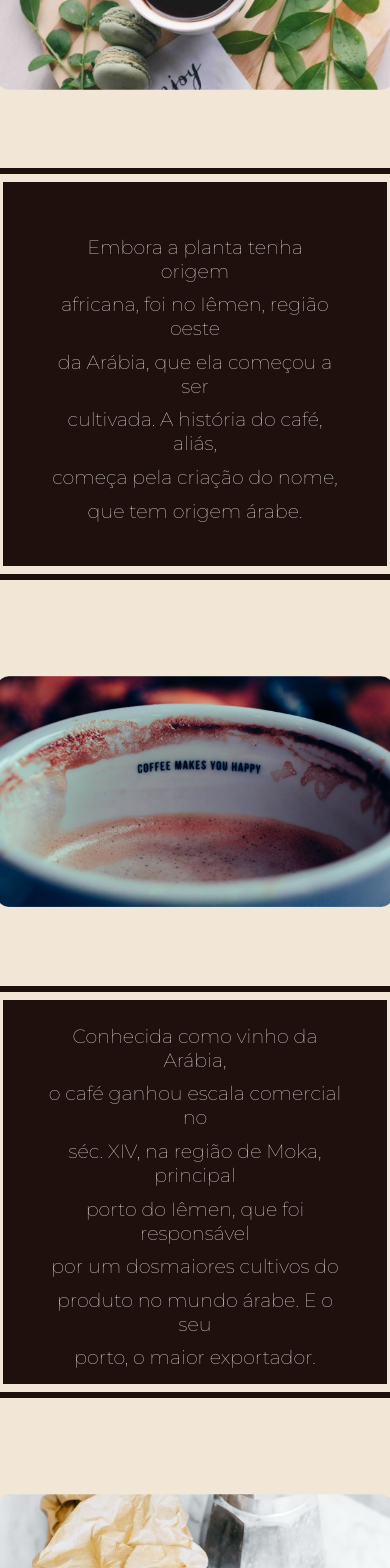
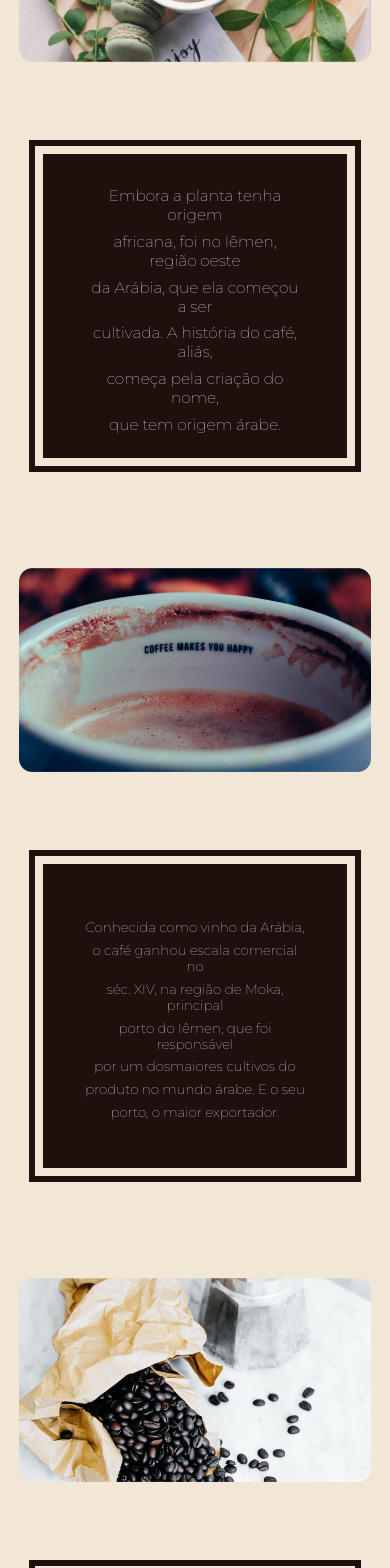
Before and after one commit to thaiis-souto7/VinhoDaArabia.io, a React (Create React App) app: page / in a window 390 px wide. Shown: the part 2440-4008 px from the top of the page. Built offline with nearby package versions, Linux system fonts and the light colour scheme; a web font is replaced by a local one.

Commit message:
responsividade celular

```diff
--- a/src/App.css
+++ b/src/App.css
@@ -345,13 +345,13 @@ h4 {
     text-decoration-color: #b89b34;
   }
   .container-products .slider {
-    width: 80%;
+    width: 81%;
     margin: 0 auto;
     padding-bottom: 8vh;
   }
   .slider img {
     margin: 0 auto;
-    max-width: 22vw !important;
+    max-width: 20vw !important;
   }
   .slider .product-details {
     color: white;
@@ -396,7 +396,6 @@ h4 {
   }
   .container-products .slider {
     width: 55%;
-
     margin: 0 auto;
     cursor: pointer;
     padding-bottom: 6vh;
@@ -544,13 +543,22 @@ h4 {
     flex-direction: column-reverse;
   }
   .basic-2-image #icon-1 {
-    width: 25rem;
+    width: 22rem;
   }
   .container{
-    width: 25rem;
-    height: 25rem;
+    width: 20rem;
+    height: 20rem;
   }
   .container-2{
-    height: 24rem;
+    height: 19rem;
+  }
+  .container-text-1{
+    font-size: 80%;
+  }
+  .container-text-2{
+    font-size: 70%;
+  }
+  .container-text-3{
+    font-size: 80%;
   }
 }
```
